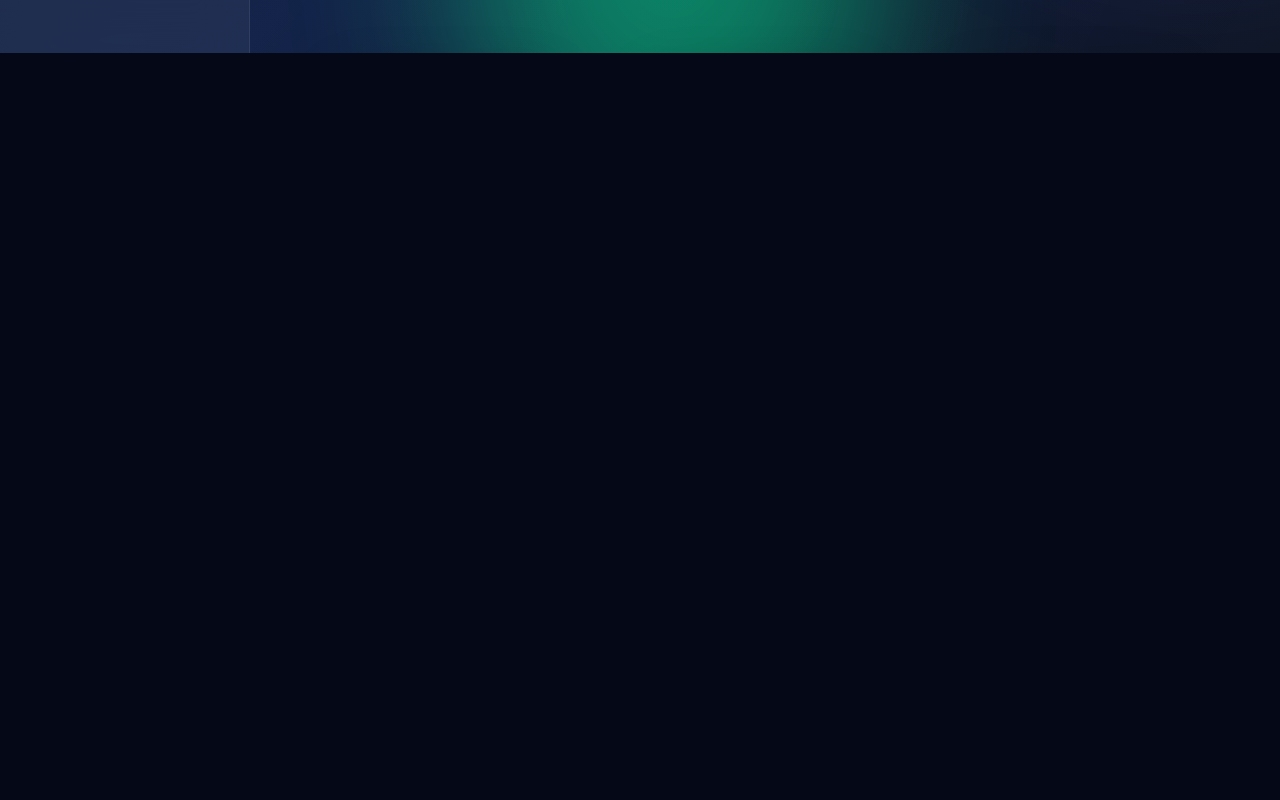
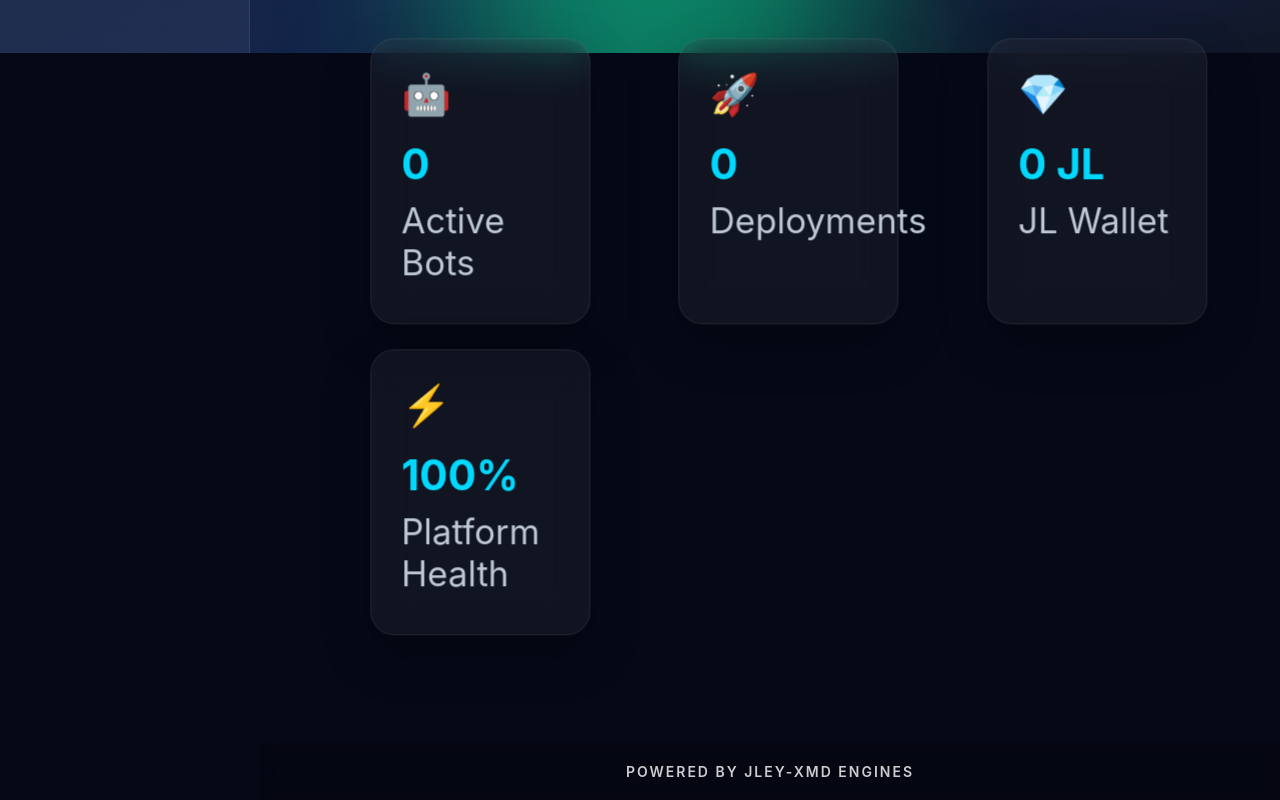
Before and after one commit to J-ley644/jley-xmd, a React (Vite) app in the folder dashboard/client/: page / in a window 1280 px wide. Shown: the part 747-1547 px from the top of the page. Before the commit the page ends 800 px from the top, so only its background shows below. Built offline with nearby package versions, Linux system fonts and the light colour scheme.

Commit message:
dashboard ui polish footer branding and responsive layout

```diff
--- a/dashboard/client/src/App.css
+++ b/dashboard/client/src/App.css
@@ -4,31 +4,61 @@
     box-sizing:border-box;
 }
 
+
 html,
 body,
 #root{
+
     width:100%;
-    height:100%;
-    font-family:Inter,Segoe UI,sans-serif;
+    min-height:100%;
+
+    font-family:
+    Inter,
+    Segoe UI,
+    sans-serif;
+
     overflow-x:hidden;
+
 }
 
+
 body{
+
     background:#050816;
+
 }
 
+
+/* MAIN DASHBOARD WRAPPER */
+
 .app-shell{
+
     min-height:100vh;
+
+    display:flex;
+
     position:relative;
+
+    color:white;
+
     overflow:hidden;
-    color:white;
+
 }
 
+
+
+/* ANIMATED BACKGROUND */
+
 .animated-bg{
+
     position:fixed;
+
     inset:0;
+
     overflow:hidden;
+
     z-index:-1;
+
 
     background:
     linear-gradient(
@@ -37,66 +67,207 @@
         #0d1d45,
         #111827
     );
+
 }
 
+
+
 .blob{
+
     position:absolute;
+
     border-radius:50%;
+
     filter:blur(90px);
+
     opacity:.45;
-    animation:float 15s infinite ease-in-out;
+
+    animation:
+    float 15s infinite ease-in-out;
+
 }
 
+
+
 .blob1{
+
     width:500px;
+
     height:500px;
+
     background:#00f7ff;
+
     top:-150px;
+
     left:-120px;
+
 }
 
+
+
 .blob2{
+
     width:450px;
+
     height:450px;
+
     background:#6a5cff;
+
     right:-120px;
+
     top:25%;
+
 }
 
+
+
 .blob3{
+
     width:420px;
+
     height:420px;
+
     background:#00ff95;
+
     bottom:-150px;
+
     left:35%;
+
 }
+
+
+
+
 
 @keyframes float{
 
+
 0%{
-transform:translate(0,0);
-}
 
-25%{
-transform:translate(80px,-60px);
-}
-
-50%{
-transform:translate(-70px,40px);
-}
-
-75%{
-transform:translate(50px,80px);
-}
-
-100%{
-transform:translate(0,0);
-}
+    transform:translate(0,0);
 
 }
 
+
+25%{
+
+    transform:
+    translate(80px,-60px);
+
+}
+
+
+50%{
+
+    transform:
+    translate(-70px,40px);
+
+}
+
+
+75%{
+
+    transform:
+    translate(50px,80px);
+
+}
+
+
+100%{
+
+    transform:
+    translate(0,0);
+
+}
+
+
+}
+
+
+
+
+
+/* CONTENT AREA */
+
 .main-content{
 
-    margin-left:250px;
+
+    flex:1;
+
+    min-width:0;
+
+    min-height:100vh;
+
+
+    display:flex;
+
+    flex-direction:column;
+
+
+    margin-left:260px;
+
 
 }
+
+
+
+/* ROUTE CONTENT */
+
+.page-content{
+
+
+    flex:1;
+
+    width:100%;
+
+    min-width:0;
+
+
+}
+
+
+
+
+/* FOOTER POSITION SUPPORT */
+
+.footer{
+
+    flex-shrink:0;
+
+}
+
+
+
+
+
+/* TABLET */
+
+@media(max-width:900px){
+
+
+    .main-content{
+
+        margin-left:80px;
+
+    }
+
+
+}
+
+
+
+
+
+/* MOBILE */
+
+@media(max-width:600px){
+
+
+    .main-content{
+
+        margin-left:0;
+
+    }
+
+
+}
--- a/dashboard/client/src/App.jsx
+++ b/dashboard/client/src/App.jsx
@@ -3,6 +3,7 @@
 import Sidebar from "./components/Sidebar";
 import Navbar from "./components/Navbar";
 import AppRoutes from "./routes/AppRoutes";
+import Footer from "./components/Footer";
 
 function App() {
 
@@ -18,15 +19,26 @@
 
             </div>
 
+
             <Sidebar />
+
 
             <div className="main-content">
 
                 <Navbar />
 
-                <AppRoutes />
+                <div className="page-content">
+
+                    <AppRoutes />
+
+                </div>
+
+
+                <Footer />
+
 
             </div>
+
 
         </div>
 
--- /dev/null
+++ b/dashboard/client/src/components/Footer.css
@@ -0,0 +1,19 @@
+.footer {
+
+    width: 100%;
+    padding: 20px;
+    text-align: center;
+
+    font-size: 14px;
+    font-weight: 600;
+    letter-spacing: 2px;
+
+    color: rgba(255,255,255,0.8);
+
+    background: rgba(0,0,0,0.15);
+
+    backdrop-filter: blur(10px);
+
+    margin-top: auto;
+
+}
--- /dev/null
+++ b/dashboard/client/src/components/Footer.jsx
@@ -0,0 +1,17 @@
+import "./Footer.css";
+
+function Footer(){
+
+    return (
+
+        <footer className="footer">
+
+            POWERED BY JLEY-XMD ENGINES
+
+        </footer>
+
+    );
+
+}
+
+export default Footer;
```
Also changed, not shown: 1 other file (tests, documents, lock files or other folders).
